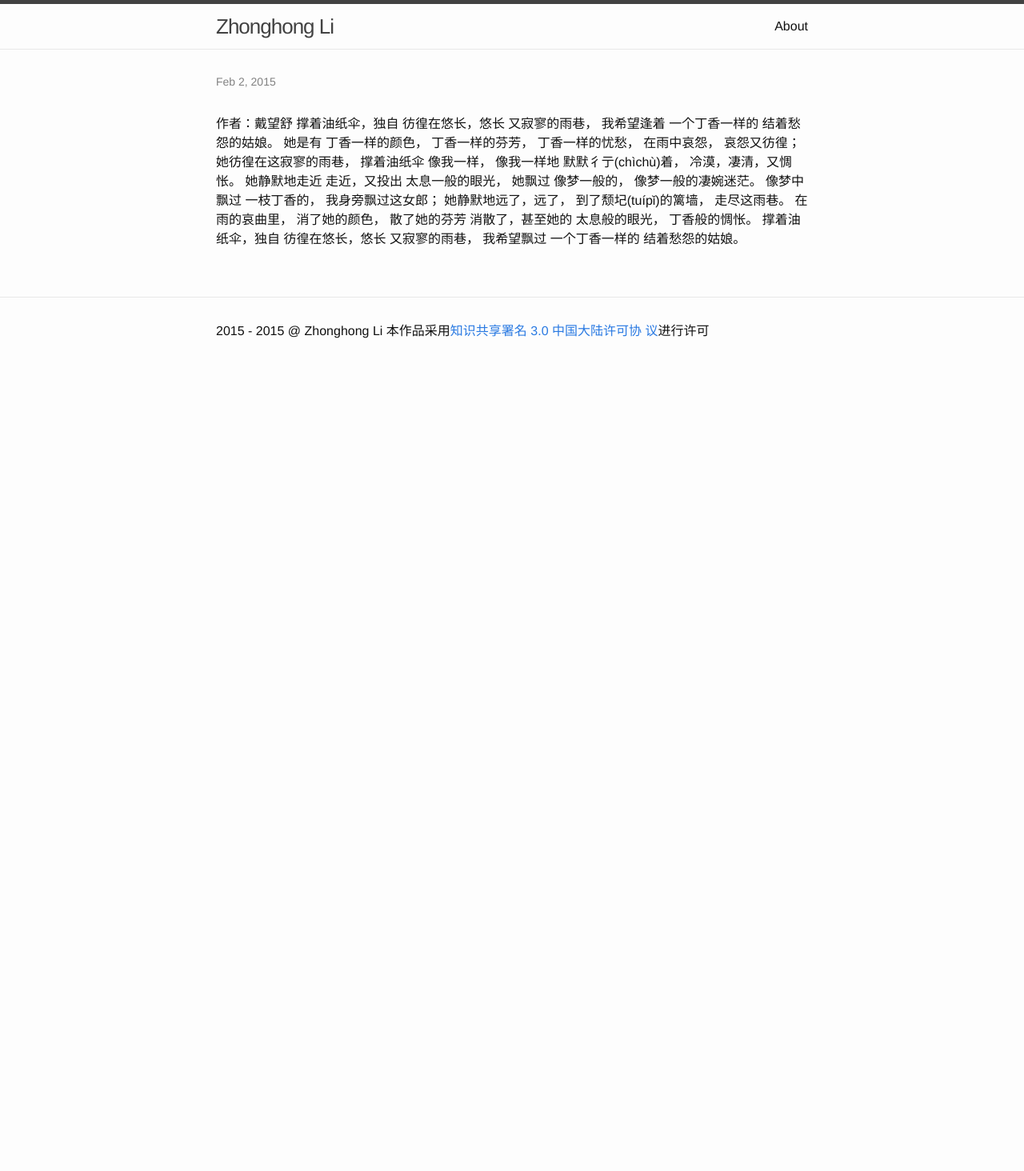
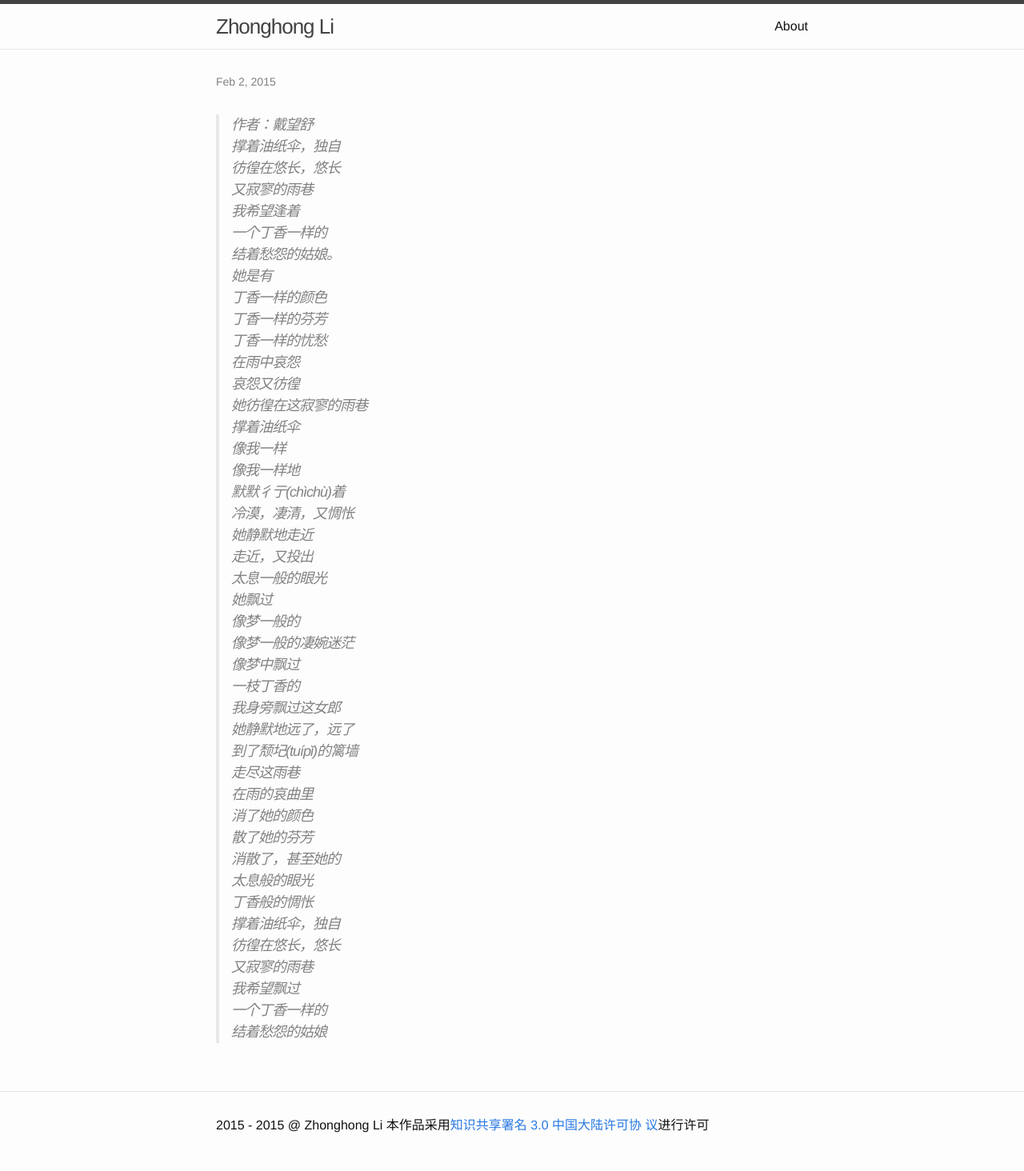
Before and after one commit to divesli/divesli.github.io, a Jekyll site: the page built from _posts/2015-02-02-LeaveBeiJing.markdown, in a window 1280 px wide. Shown: the whole page at 80% size. Built offline with Jekyll 4.4.1, drawn with Linux system fonts in a browser that asks for light colours; before the commit the page ends 900 px from its top, so only the background shows below that.

```diff
--- a/_posts/2015-02-02-LeaveBeiJing.markdown
+++ b/_posts/2015-02-02-LeaveBeiJing.markdown
@@ -2,46 +2,46 @@
 layout : post
 title  : 雨巷
 ---
-作者：戴望舒
+>作者：戴望舒
 撑着油纸伞，独自
 彷徨在悠长，悠长
-又寂寥的雨巷，
+又寂寥的雨巷
 我希望逢着
 一个丁香一样的
 结着愁怨的姑娘。
 她是有
-丁香一样的颜色，
-丁香一样的芬芳，
-丁香一样的忧愁，
-在雨中哀怨，
-哀怨又彷徨；
-她彷徨在这寂寥的雨巷，
+丁香一样的颜色
+丁香一样的芬芳
+丁香一样的忧愁
+在雨中哀怨
+哀怨又彷徨
+她彷徨在这寂寥的雨巷
 撑着油纸伞
-像我一样，
+像我一样
 像我一样地
-默默彳亍(chìchù)着，
-冷漠，凄清，又惆怅。
+默默彳亍(chìchù)着
+冷漠，凄清，又惆怅
 她静默地走近
 走近，又投出
-太息一般的眼光，
+太息一般的眼光
 她飘过
-像梦一般的，
-像梦一般的凄婉迷茫。
+像梦一般的
+像梦一般的凄婉迷茫
 像梦中飘过
-一枝丁香的，
-我身旁飘过这女郎；
-她静默地远了，远了，
-到了颓圮(tuípǐ)的篱墙，
-走尽这雨巷。
-在雨的哀曲里，
-消了她的颜色，
+一枝丁香的
+我身旁飘过这女郎
+她静默地远了，远了
+到了颓圮(tuípǐ)的篱墙
+走尽这雨巷
+在雨的哀曲里
+消了她的颜色
 散了她的芬芳
 消散了，甚至她的
-太息般的眼光，
-丁香般的惆怅。
+太息般的眼光
+丁香般的惆怅
 撑着油纸伞，独自
 彷徨在悠长，悠长
-又寂寥的雨巷，
+又寂寥的雨巷
 我希望飘过
 一个丁香一样的
-结着愁怨的姑娘。
+结着愁怨的姑娘
```
